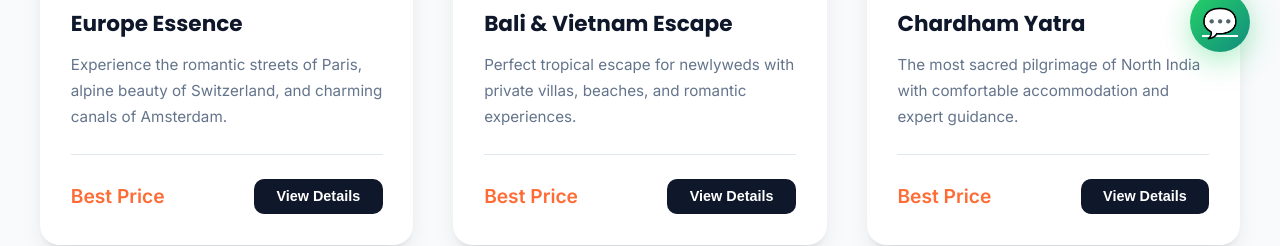
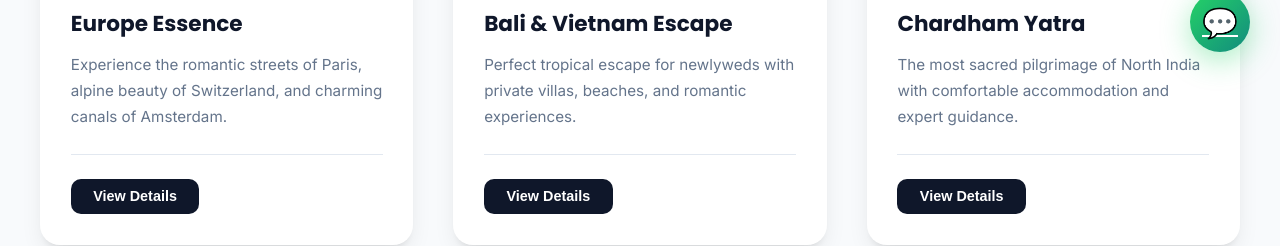
Before and after one commit to shuhaibh/Leo_tours, a plain HTML site: page tours.html in a window 1280 px wide. Shown: the part 708-954 px from the top of the page. Drawn offline with Linux system fonts and the light colour scheme.

Commit message:
updated button

```diff
--- a/tours.html
+++ b/tours.html
@@ -622,7 +622,6 @@
             <h3>${t.title}</h3>
             <p>${t.desc}</p>
             <div class="card-footer">
-              <span class="price-tag">Best Price</span>
               <button class="btn-view" onclick="openModal(${t.id})">View Details</button>
             </div>
           </div>
```
